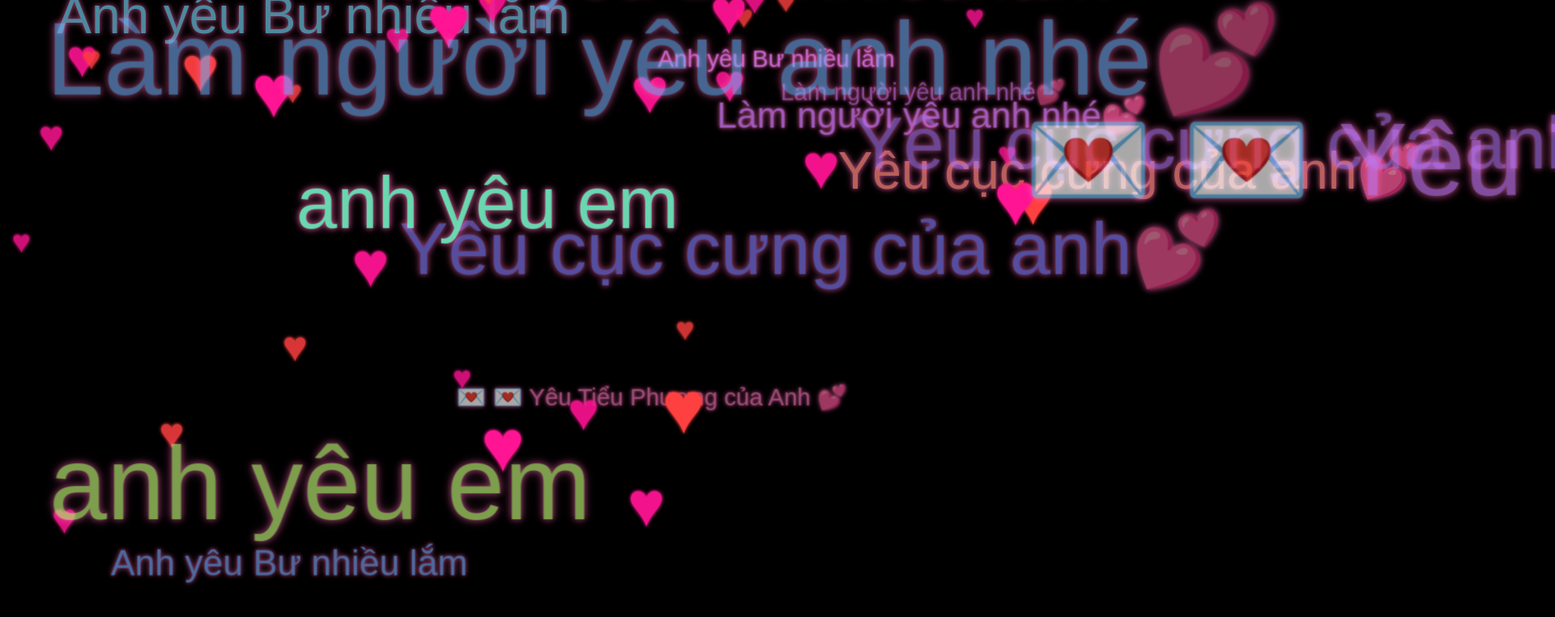
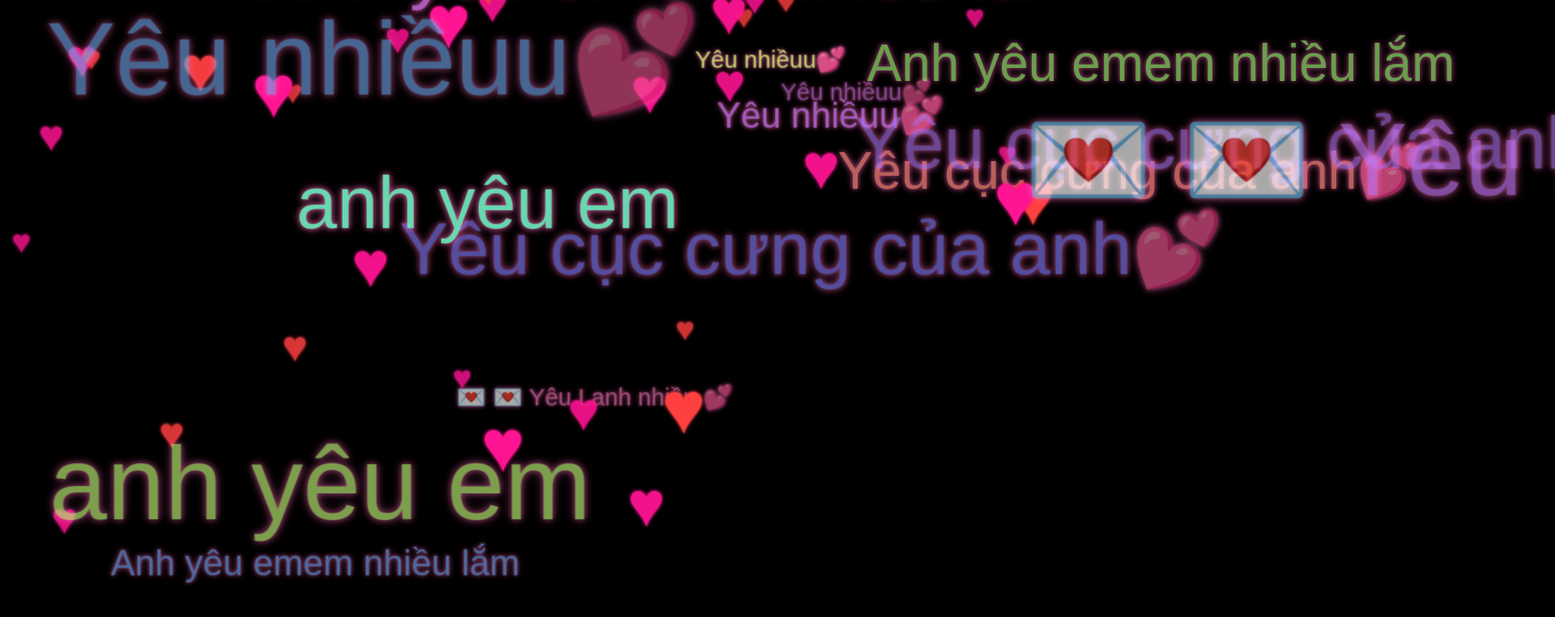
Before and after one commit to loveu04/love01, a plain HTML site: page index.html in a window 1280 px wide. Shown: the top 762 px of the page at 81% size, 1920 px wide, since content can reach past the window. Drawn offline with Linux system fonts and the light colour scheme.

Commit message:
Update index.htmlanh

```diff
--- a/index.html
+++ b/index.html
@@ -134,11 +134,11 @@
     </audio>
     <script>
         const texts = [
-               " 💌 💌 Yêu Tiểu Phượng của Anh 💕",
-"Làm người yêu anh nhé💕",
-"Yêu Bư thối💕",
+               " 💌 💌 Yêu Lanh nhiều 💕",
+"Yêu nhiềuu💕",
+"Yêu nhiều vlll💕",
 "anh yêu em",
-"Anh yêu Bư nhiều lắm",
+"Anh yêu emem nhiều lắm",
 "Yêu cục cưng của anh💕",
         ];
 
```
